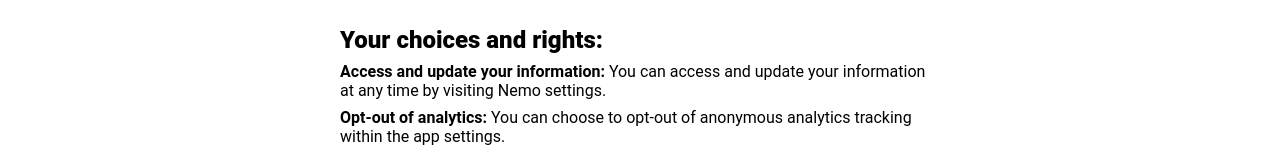
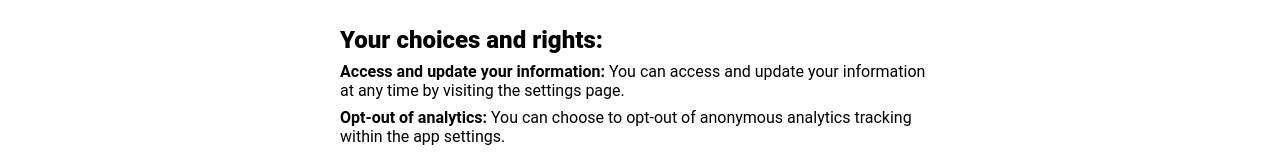
Before and after one commit to harshitsinghai77/noisli-landing-page-nextjs, a Next.js app: page /privacy in a window 1280 px wide. Shown: the part 921-1073 px from the top of the page. Built offline with nearby package versions, Linux system fonts and the light colour scheme.

Commit message:
fix typos

```diff
--- a/pages/privacy.js
+++ b/pages/privacy.js
@@ -74,8 +74,8 @@ export default function AboutUs() {
             <ul>
               <li>
                 <strong>Access and update your information:</strong> You can
-                access and update your information at any time by visiting{" "}
-                {APP_NAME} settings.
+                access and update your information at any time by visiting the
+                settings page.
               </li>
               <li>
                 <strong>Opt-out of analytics:</strong> You can choose to opt-out
```
